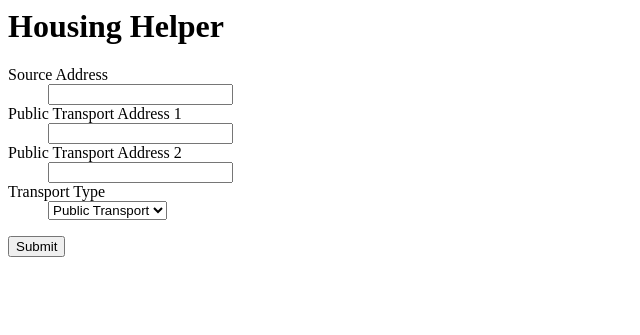
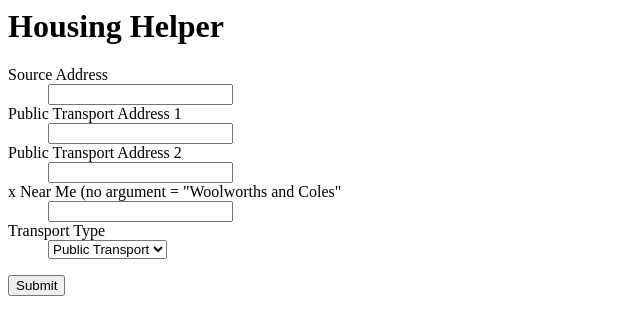
Before and after one commit to NathanielPerkins/Housing-Helper, a Flask app: page / in a window 1280 px wide. Shown: the top 335 px of the page, without its empty margins (0-640 px from the left). Run offline with Flask 2, Linux system fonts and the light colour scheme; some libraries are stand-ins or nearby versions.

Commit message:
Ability to choose "near me" search terms

```diff
--- a/app/templates/app.html
+++ b/app/templates/app.html
@@ -7,6 +7,7 @@
       {{ render_field(form.source) }}
       {{ render_field(form.destination1)}}
       {{ render_field(form.destination2)}}
+      {{ render_field(form.near_me)}}
       {{ render_field(form.transport)}}
     </dl>
     <p><input type=submit value=Submit>
--- a/app/views.py
+++ b/app/views.py
@@ -1,6 +1,6 @@
 from app import app
 from flask import render_template, request
-from wtforms import Form, StringField, SelectField
+from wtforms import Form, StringField, SelectField, validators
 from os import environ
 from re import sub
 
@@ -13,9 +13,11 @@ def clean_location_string(unclean):
 
 
 class input_form(Form):
-    source = StringField('Source Address')
-    destination1 = StringField('Public Transport Address 1')
+    source = StringField('Source Address', [validators.required()])
+    destination1 = StringField('Public Transport Address 1',
+                               [validators.required()])
     destination2 = StringField('Public Transport Address 2')
+    near_me = StringField('x Near Me (no argument = "Woolworths and Coles"')
     transport = SelectField(u'Transport Type', choices=[('transit',
                             'Public Transport'), ('driving', 'Car')])
 
@@ -27,21 +29,30 @@ def index():
         source = clean_location_string(form.source.data)
         destination1 = clean_location_string(form.destination1.data)
         destination2 = clean_location_string(form.destination2.data)
+        near_me = form.near_me.data
+        if near_me is not "":
+            print ('-----------------------------------------')
+            near_me = near_me.replace(" ", "+")
         transport = form.transport.data
         directions1 = build_direction_string(source, destination1, transport)
-        directions2 = build_direction_string(source, destination2, transport)
-        sup = build_supermarket_string(source)
+        if destination2 is not "":
+            directions2 = build_direction_string(source, destination2,
+                                                 transport)
+        else:
+            directions2 = None
+        sup = build_supermarket_string(source, near_me)
         return render_template('app.html', travel1=directions1,
                                travel2=directions2, supermarkets=sup,
                                form=form)
     return render_template('app.html', form=form)
 
 
-def build_supermarket_string(source):
+def build_supermarket_string(source, near_me=None):
     base_str = "https://www.google.com/maps/embed/v1/search?key="
     to_request = base_str + API
-    supermarkets = "woolwoorths+or+coles"
-    to_request = to_request + '&q={}+near+{}'.format(supermarkets, source)
+    if near_me is "":
+        near_me = "woolwoorths+and+coles"
+    to_request = to_request + '&q={}+near+{}'.format(near_me, source)
     return to_request
 
 
```
